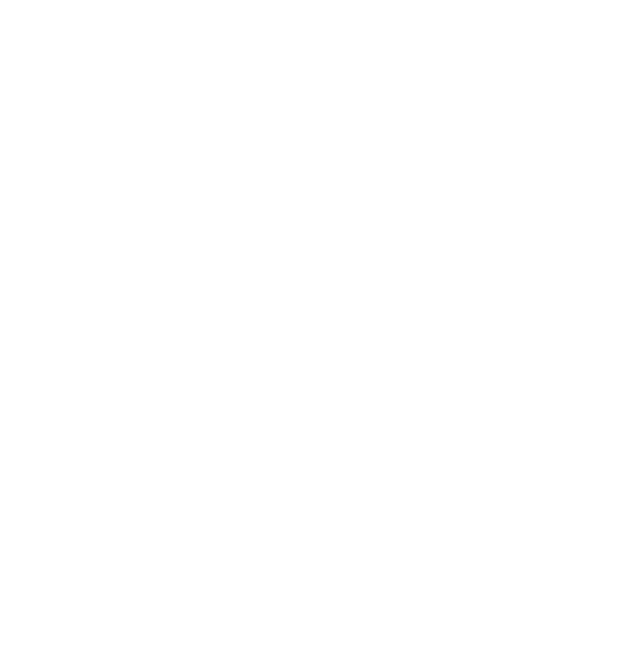
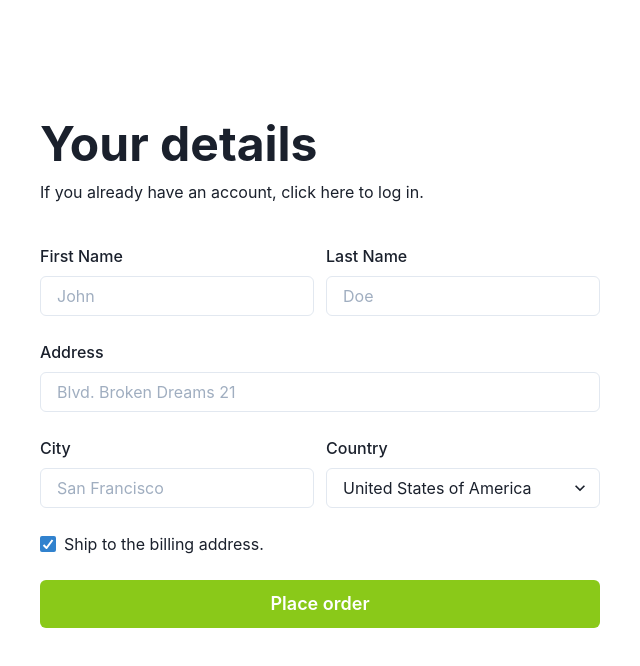
Before and after one commit to babugia/chakra-ui-getting-started, a Next.js app: page / in a window 1280 px wide. Shown: the top 666 px of the page, without its empty margins (0-640 px from the left). Built offline with nearby package versions, Linux system fonts and the light colour scheme.

Commit message:
feat: bootstrap details section

```diff
--- a/pages/index.tsx
+++ b/pages/index.tsx
@@ -1,16 +1,12 @@
-import { Container, Flex, VStack } from '@chakra-ui/react';
+import { Container, Flex } from '@chakra-ui/react';
+import { Cart, Details } from './src/sections';
 
 const IndexPage = () => {
   return (
   <Container maxW="container.xl" padding={0}>
     <Flex h="100vh" py={20}>
-      <VStack w="full" h="full" p={10} spacing={10} alignItems="flex-start">
-
-      </VStack>
-
-      <VStack w="full" h="full" p={10} spacing={10} alignItems="flex-start" bg="gray.50">
-
-      </VStack>
+      <Details />
+      <Cart />
     </Flex>
   </Container>)
 };
--- /dev/null
+++ b/pages/src/sections/cart.tsx
@@ -0,0 +1,11 @@
+import { VStack } from '@chakra-ui/react';
+
+const Cart = () => {
+  return (
+    <VStack w="full" h="full" p={10} spacing={10} alignItems="flex-start" bg="gray.50">
+
+    </VStack>
+  )
+}
+
+export default Cart;
--- /dev/null
+++ b/pages/src/sections/details.tsx
@@ -0,0 +1,61 @@
+import { FormControl, FormLabel, Input, VStack, Heading, Text, SimpleGrid, GridItem, Select, Checkbox, Button } from '@chakra-ui/react';
+
+const Details = () => {
+
+  // if you want px, divide by 4, e.g: 12 px spacing, so spacing will be 3.
+  // TODO finalize layout - https://www.figma.com/file/vOcnzw9yT05grSCD1ji7ax/egghead.io---Introduction-to-Chakra-UI?node-id=802%3A9205
+  return (
+    <VStack w="full" h="full" p={10} spacing={10} alignItems="flex-start">
+      <VStack spacing={3} alignItems="flex-start">
+        <Heading size="2xl">Your details</Heading>
+        <Text>If you already have an account, click here to log in.</Text>
+      </VStack>
+
+      <SimpleGrid columns={2} columnGap={3} rowGap={6}>
+        <GridItem colSpan={1}>
+          <FormControl>
+            <FormLabel>First Name</FormLabel>
+            <Input placeholder="John" />
+          </FormControl>
+        </GridItem>
+        <GridItem colSpan={1}>
+          <FormControl>
+            <FormLabel>Last Name</FormLabel>
+            <Input placeholder="Doe" />
+          </FormControl>
+        </GridItem>
+        <GridItem colSpan={2}>
+          <FormControl>
+            <FormLabel>Address</FormLabel>
+            <Input placeholder="Blvd. Broken Dreams 21" />
+          </FormControl>
+        </GridItem>
+        <GridItem colSpan={1}>
+          <FormControl>
+            <FormLabel>City</FormLabel>
+            <Input placeholder="San Francisco" />
+          </FormControl>
+        </GridItem>
+        <GridItem colSpan={1}>
+          <FormControl>
+            <FormLabel>Country</FormLabel>
+            <Select>
+              <option value='usa'>United States of America</option>
+              <option value='uae'>United Arab Emirates</option>
+              <option value='nmk'>North Macedonia</option>
+              <option value='de'>Germany</option>
+            </Select>
+          </FormControl>
+        </GridItem>
+        <GridItem colSpan={2}>
+          <Checkbox defaultChecked>Ship to the billing address.</Checkbox>
+        </GridItem>
+        <GridItem colSpan={2}>
+          <Button size="lg" w="full" bgColor="#8AC919" color="white">Place order</Button>
+        </GridItem>
+      </SimpleGrid>
+    </VStack>
+  )
+}
+
+export default Details;
--- /dev/null
+++ b/pages/src/sections/index.ts
@@ -0,0 +1,4 @@
+import Cart from './cart';
+import Details from './details';
+
+export { Cart, Details };
```
Also changed, not shown: 1 other file (tests, documents, lock files or other folders).
